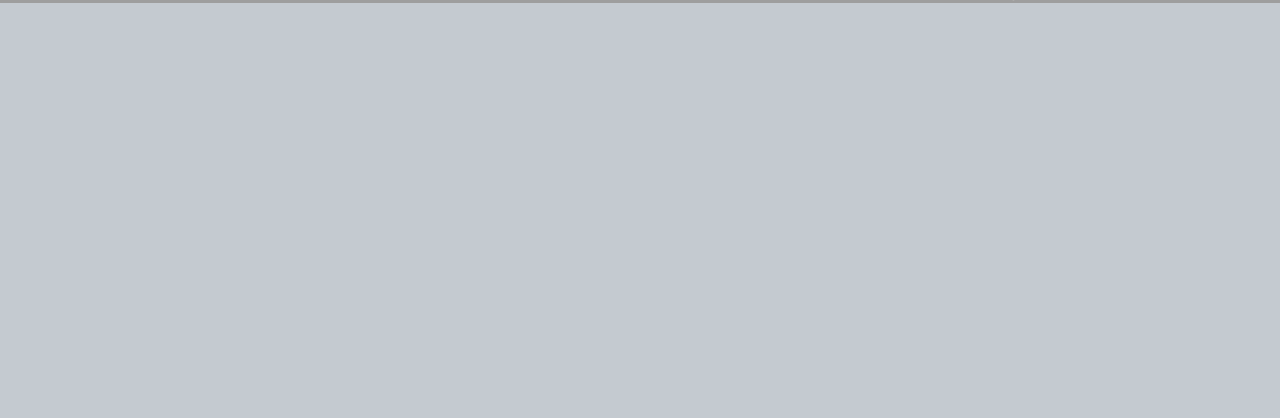
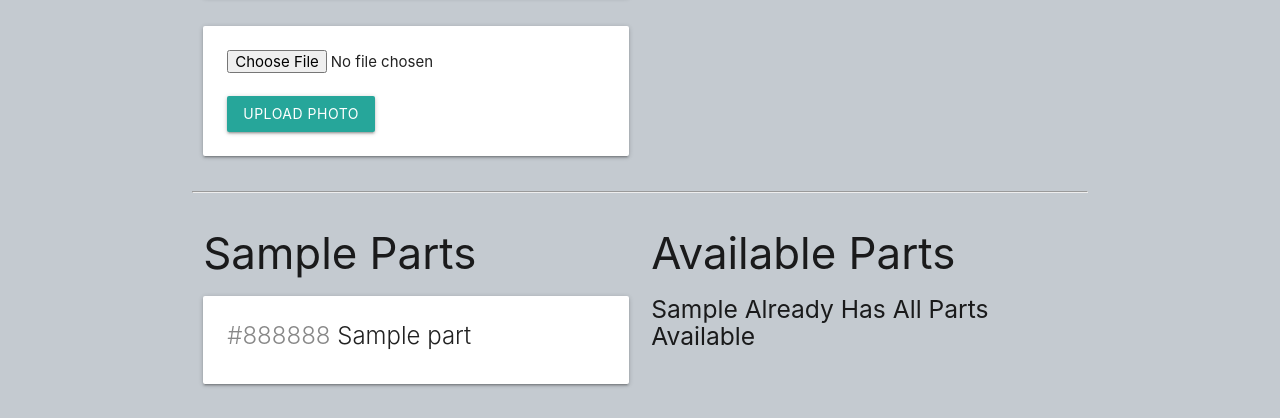
Before and after one commit to Fiyin-T/carcollector, a Django app: page /cars/1/ in a window 1280 px wide. Shown: the part 798-1216 px from the top of the page. Before the commit the page ends 801 px from the top, so only its background shows below. Run offline with Django 4.2, Linux system fonts and the light colour scheme; tables that the repository leaves empty hold one stand-in row (values such as "Sample post").

Commit message:
car detail photo

```diff
--- a/main_app/templates/cars/detail.html
+++ b/main_app/templates/cars/detail.html
@@ -22,6 +22,18 @@
                 <a href="{% url 'cars_delete' car.id %}">Delete</a>
             </div>
         </div>
+        {% for photo in car.photo_set.all %}
+            <img class="responsive-img card-panel" src="{{photo.url}}">
+        {% empty %}
+            <div class="card-panel teal-text center-align">No Photos Uploaded</div>
+        {% endfor %}
+        <!-- Form for uploading photo-->
+        <form action="{% url 'add_photo' car.id %}" enctype="multipart/form-data" method="POST" class="card-panel">
+            {% csrf_token %}
+            <input type="file" name="photo-file">
+            <br><br>
+            <input type="submit" class="btn" value="Upload Photo">
+        </form>
     </div>
     <div class="col s6">
         <form action="{% url 'add_tuning' car.id %}" method="POST">
@@ -53,7 +65,7 @@
             <div class="card">
                 <div class="card-content">
                     <span class="card-title">
-                        A <span style="color: {{ part.color }}">{{ part.color }}</span> {{ part.name }}
+                        <span style="color: {{ part.color }}">{{ part.color }}</span> {{ part.name }}
                     </span>
                 </div>
             </div>
@@ -69,7 +81,7 @@
                 <div class="card">
                     <div class="card-content">
                         <span class="card-title">
-                            A <span style="color: {{ part.color }}">{{ part.color }}</span> {{ part.name }}
+                            <span style="color: {{ part.color }}">{{ part.color }}</span> {{ part.name }}
                         </span>
                     </div>
                     <div class="card-action">
```
